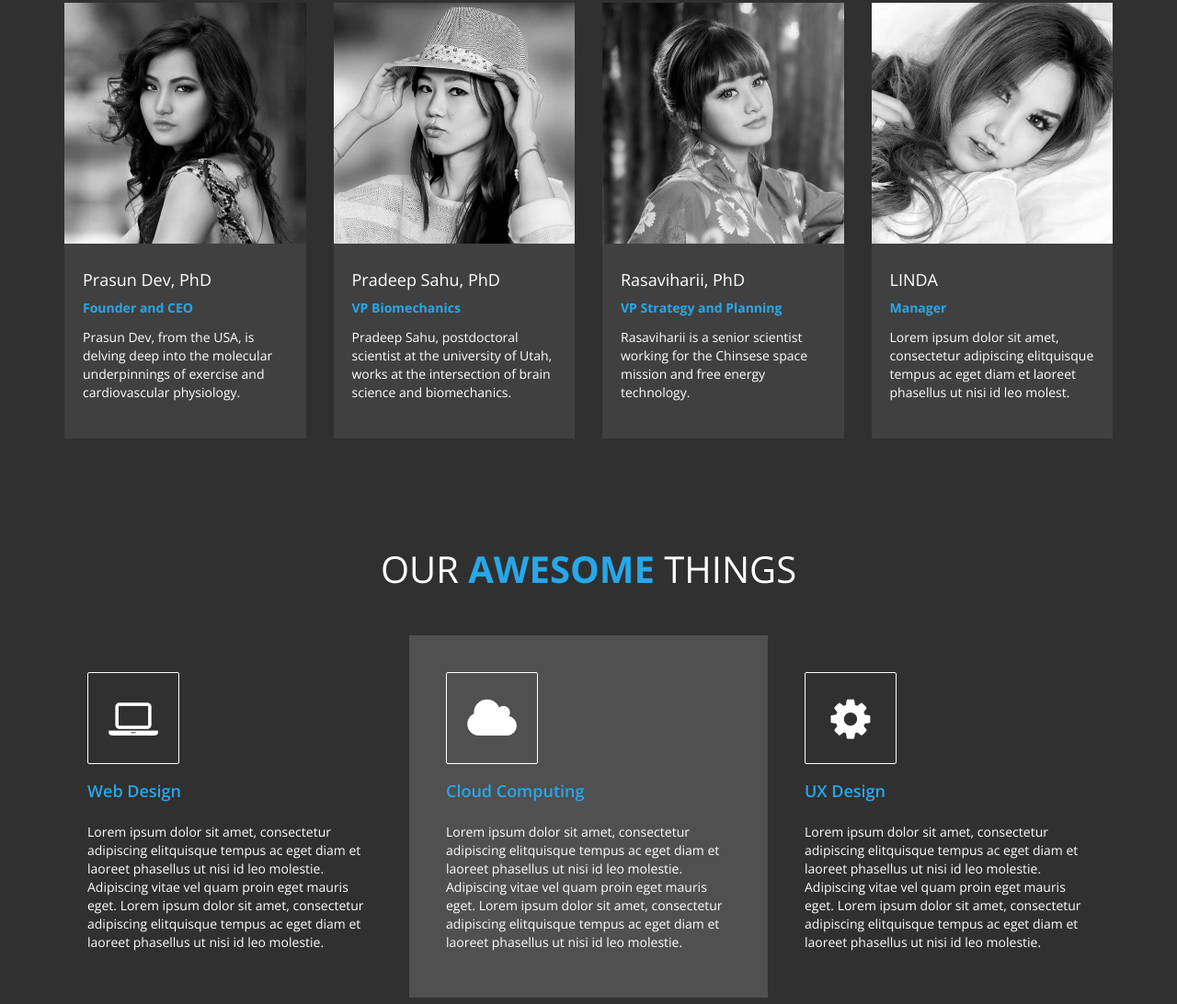
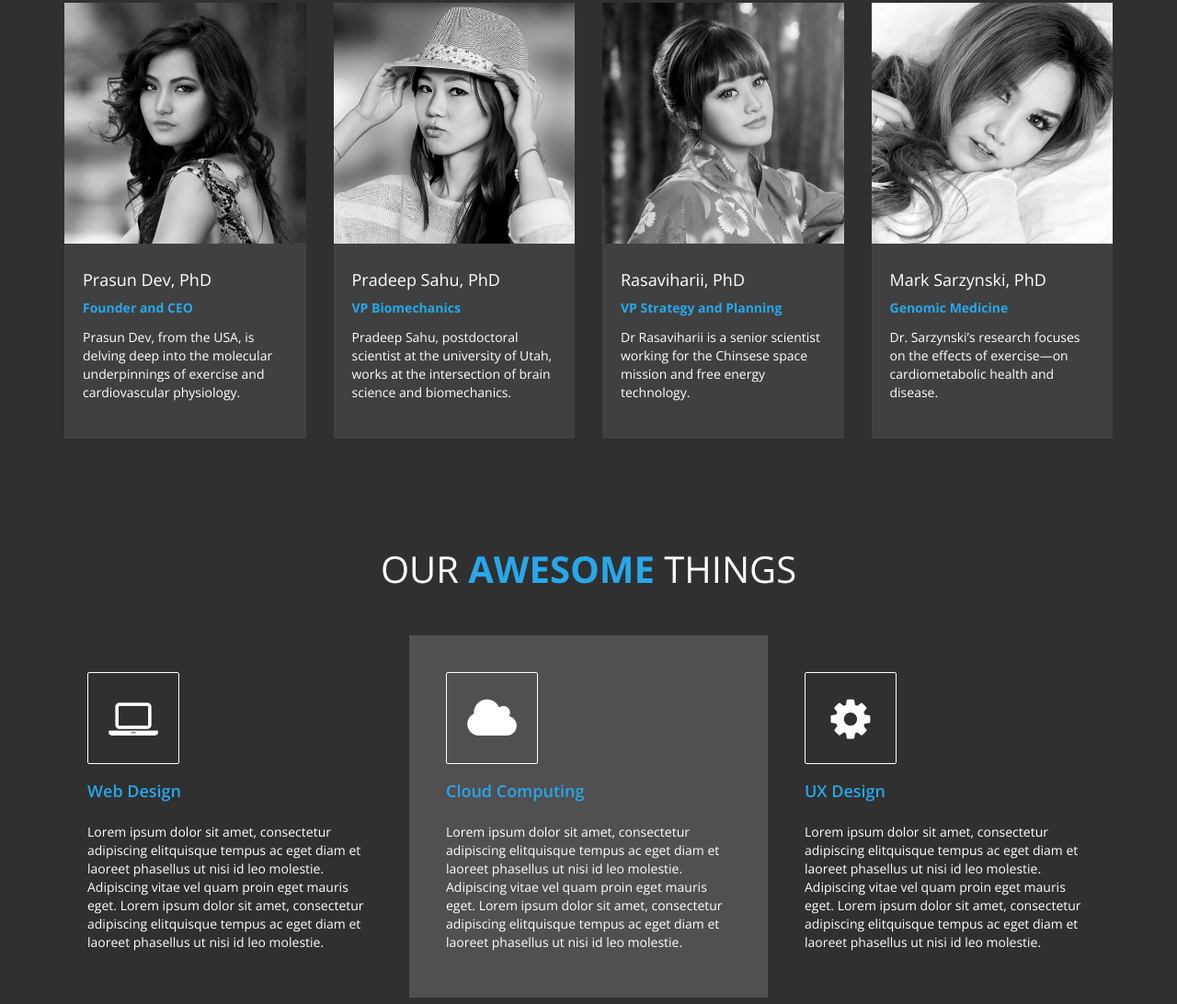
Before and after one commit to pkrdev/PeakBioSys, a plain HTML site: page index.html in a window 1280 px wide. Shown: the part 1370-2462 px from the top of the page at 92% size. Drawn offline with nearby package versions, Linux system fonts and the light colour scheme.

Commit message:
Update index.html

```diff
--- a/index.html
+++ b/index.html
@@ -189,7 +189,7 @@
     							<div class="team-des">
     								<h4>Rasaviharii, PhD</h4>
     								<span>VP Strategy and Planning</span>
-    								<p>Rasaviharii is a senior scientist working for the Chinsese space mission and free energy technology.</p>
+    								<p>Dr Rasaviharii is a senior scientist working for the Chinsese space mission and free energy technology.</p>
     							</div>
     					</div>
     				</div>
@@ -197,9 +197,9 @@
     					<div class="team-wrapper">
     						<img src="images/team-img4.jpg" class="img-responsive" alt="team img 4">
     							<div class="team-des">
-    								<h4>LINDA</h4>
-    								<span>Manager</span>
-    								<p>Lorem ipsum dolor sit amet, consectetur adipiscing elitquisque tempus ac eget diam et laoreet phasellus ut nisi id leo molest.</p>
+    								<h4>Mark Sarzynski, PhD</h4>
+    								<span>Genomic Medicine</span>
+    								<p>Dr. Sarzynski’s research focuses on the effects of exercise—on cardiometabolic health and disease.</p>
     							</div>
     					</div>
     				</div>
```
